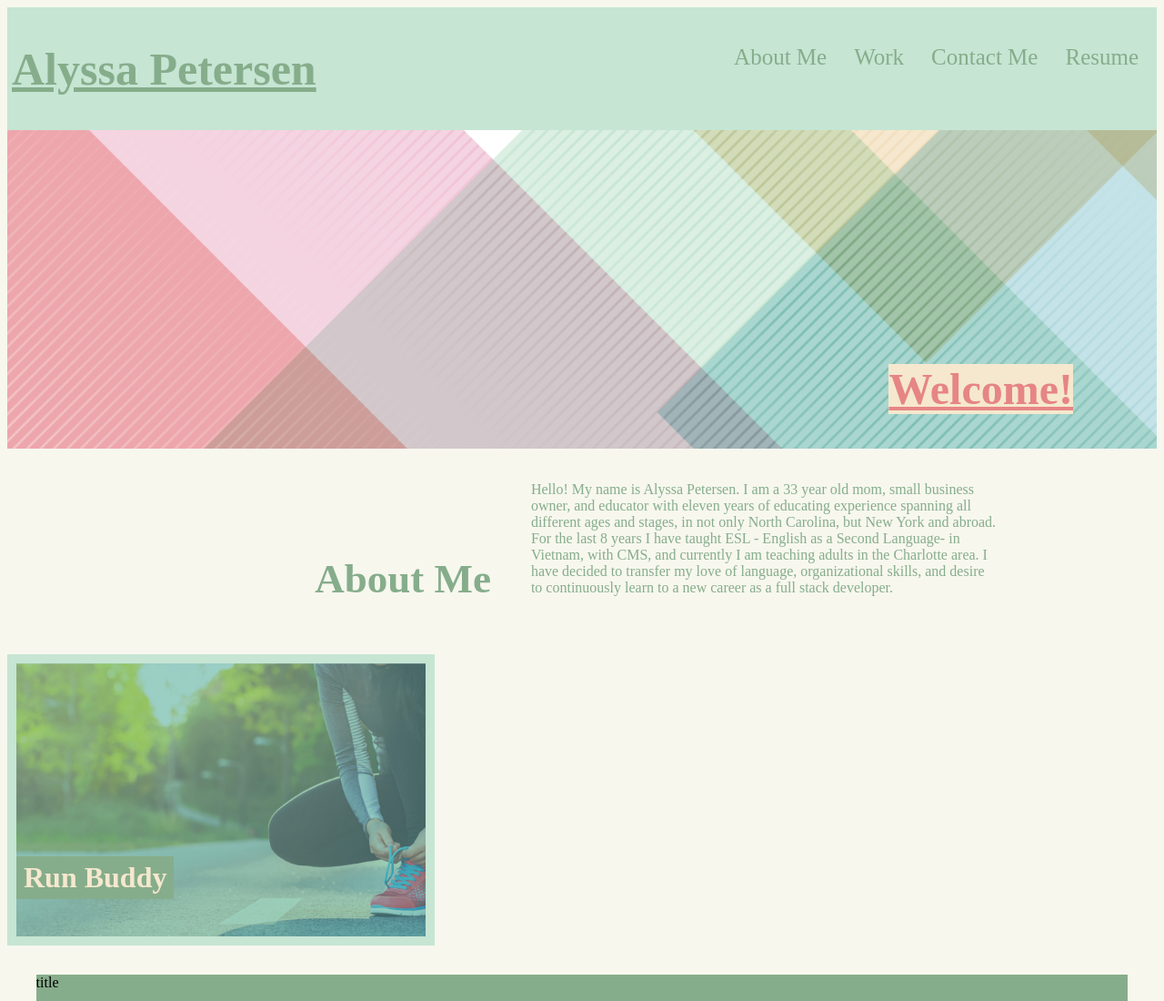
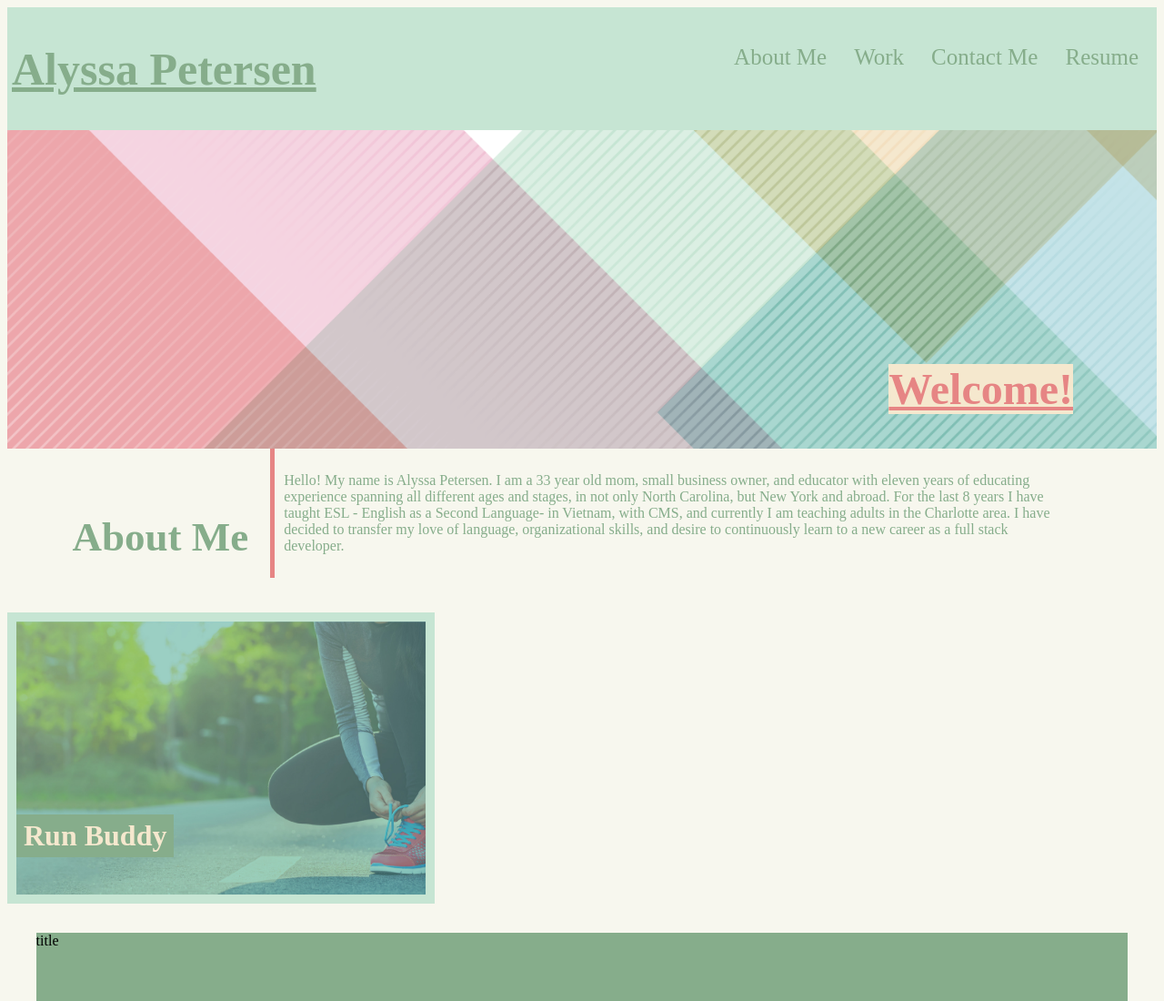
Before and after one commit to APetersen11/Professional-Portfolio, a plain HTML site: page index.html in a window 1280 px wide. Shown: the top 1100 px of the page at 91% size. Drawn offline with Linux system fonts and the light colour scheme.

Commit message:
clean up about me section

```diff
--- a/assets/style.css
+++ b/assets/style.css
@@ -87,29 +87,30 @@ header nav ul a:hover {
 .about-me {
     display: flex;
     flex-wrap: wrap;
-    width: 90%;
+    width: 97%;
 }
 
 .body-section{
     display: inline-block;
-    padding: 20px;
+    padding: 20px, 5px, 20px, 20px;
 }
 .section-title {
     color: var(--dark-sea-green);
     font-size: 30px;
-    width: 45%;
+    width: 20%;
     text-align: right;
+    justify-content: flex-start;
     padding: 20px;
 }
 
 .about-me-info {
     color: var(--dark-sea-green);
-    width: 45%;
+    width: 70%;
+    border-left: var(--light-coral) solid 5px;
+    padding: 10px;
+
 }
 
-.flex-child:first-child {
-    margin-right: 20px;
-}
 /* Start Image Boxes */
 .image-box{
     background-image: url("./images/flipped-hero-image.jpeg");
```
Also changed, not shown: index.html (+1 -1 lines).
